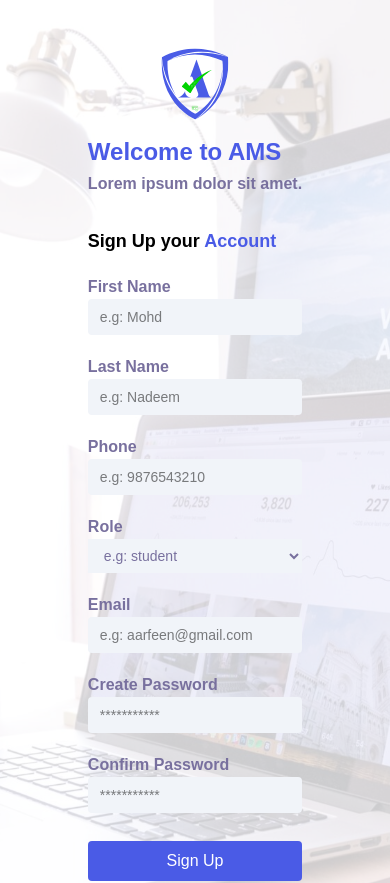
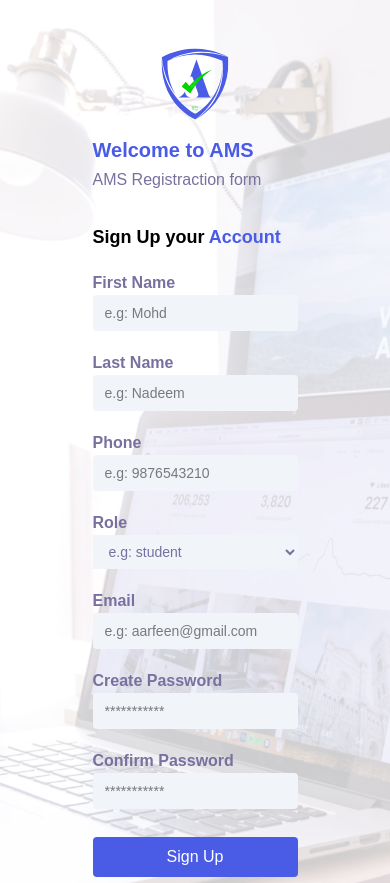
Before and after one commit to Nadeem35/smart-attendance-system, a React (Vite) app: page /#/sign-up in a window 390 px wide. Shown: the top 883 px of the page. Built offline with nearby package versions, Linux system fonts and the light colour scheme.

Commit message:
Responsive form

```diff
--- a/src/Component/Account/LoginAccount.jsx
+++ b/src/Component/Account/LoginAccount.jsx
@@ -14,9 +14,9 @@
            bg-cover bg-center bg-no-repeat w-full min-h-screen flex items-stretch justify-center"
         >
           <div className="w-full sm:w-1/2 min-h-screen px-6 sm:px-10 py-8 bg-white/80 flex flex-col items-center sm:items-start mx-auto">
-            <div className="px-10 mx-auto">
+            <div className="px-8 sm:px-8 mx-auto">
               <LogoTitle />
-              <p className="font-normal sm:font-semibold text-base sm:text-sm mt-1 text-(--text-gray)">
+              <p className="font-normal  text-base sm:text-md mt-1 text-(--text-gray)">
                 Welcome back into your Account</p>
               <form className="mt-10 w-full">
                 {/* Email */}
--- a/src/Component/Account/SignUp.jsx
+++ b/src/Component/Account/SignUp.jsx
@@ -1,4 +1,3 @@
-import React from "react";
 import attendanceBg from "../../assets/attendanceBg.jpg"
 import LogoTitle from "../LogoTitle";
 import { Link } from "react-router-dom";
@@ -16,8 +15,9 @@
 
             <div className="px-10 mx-auto">
               <LogoTitle />
-              <p className="font-semibold mt-1 text-(--text-gray) ">
-                Lorem ipsum dolor sit amet.
+              <p className=" mt-1 text-(--text-gray) ">
+                {/* Lorem ipsum dolor sit amet. */}
+                AMS Registraction form
               </p>
               <h2 className="font-bold text-[18px] sm:text-xl mt-8">
                 Sign Up your <span className="text-(--heading-1)">Account</span>
--- a/src/Component/LogoTitle.jsx
+++ b/src/Component/LogoTitle.jsx
@@ -9,7 +9,7 @@
         alt="logo"
         className="mx-auto my-3 w-20"
       />
-      <h1 className="font-bold text-2xl sm:text-2xl md:text-3xl text-(--heading-1)">Welcome to AMS</h1>
+      <h1 className="font-bold text-xl sm:text-2xl lg:text-3xl text-(--heading-1)">Welcome to AMS</h1>
     </>
   );
 };
```
